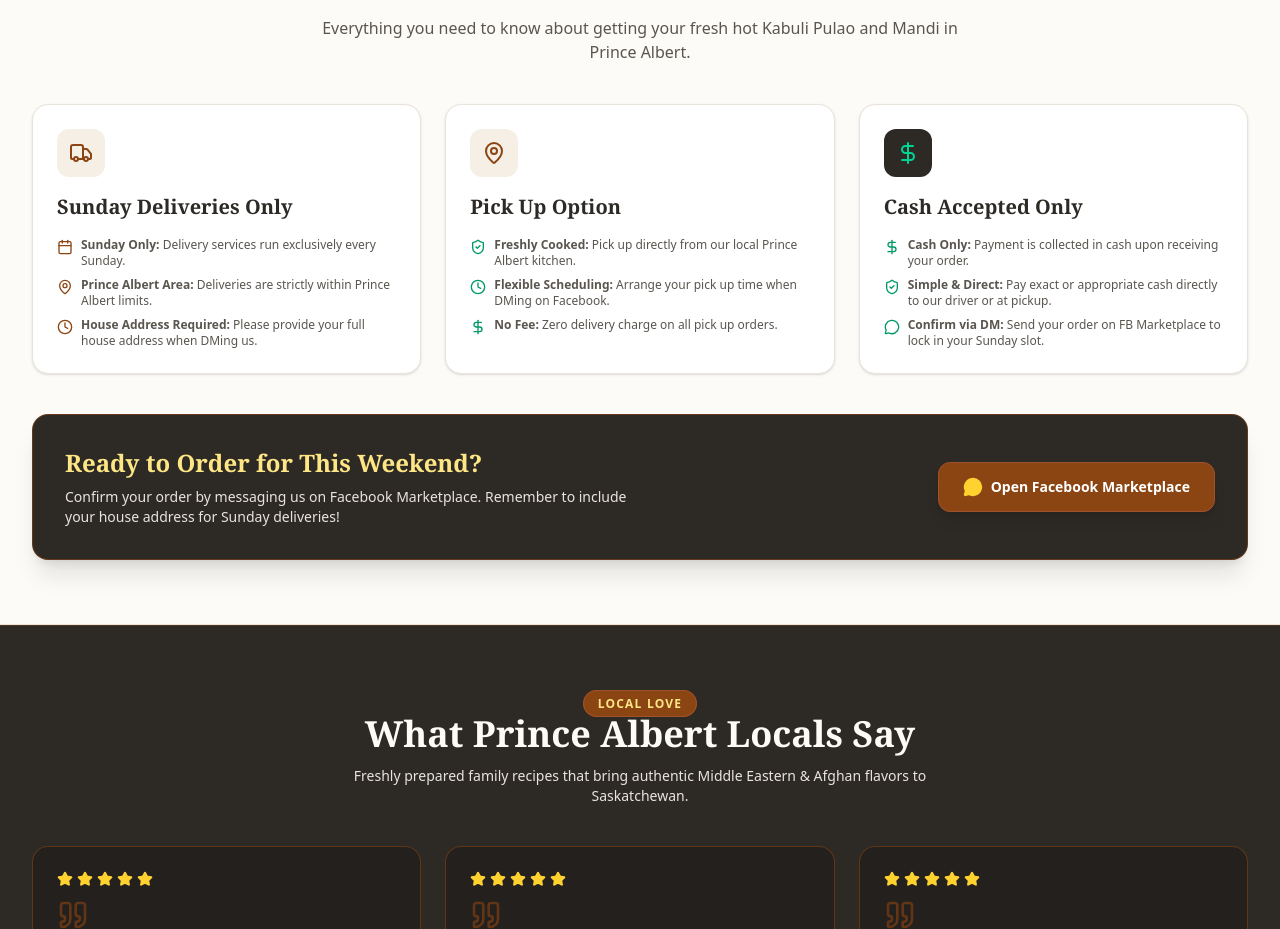
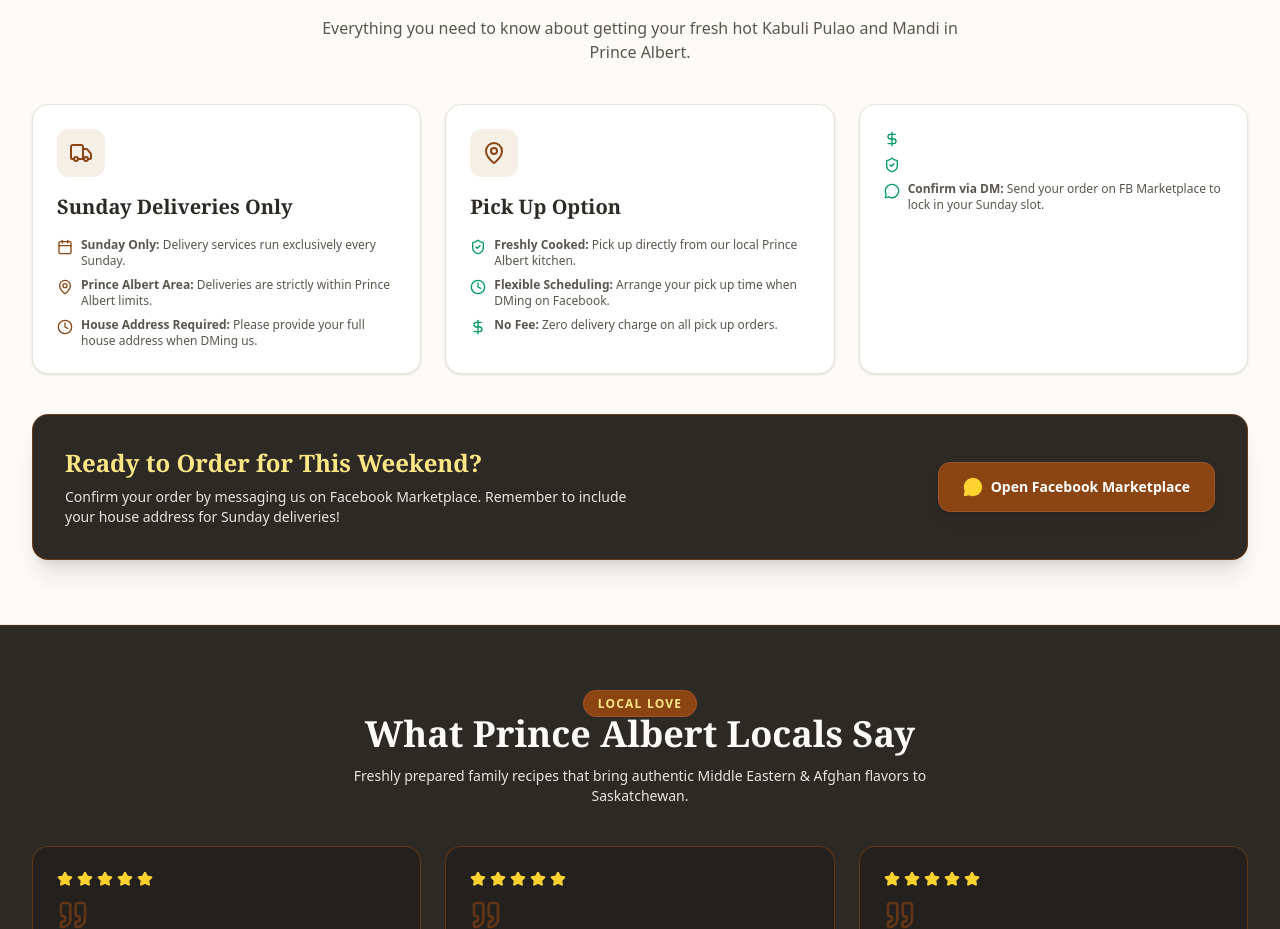
Before and after one commit to Shahadah-studs/PAhalal2, a React (Vite) app: page / in a window 1280 px wide. Shown: the part 4043-4972 px from the top of the page. Built offline with nearby package versions, Linux system fonts and the light colour scheme.

Commit message:
Update DeliveryInfoCard.tsx

```diff
--- a/src/components/DeliveryInfoCard.tsx
+++ b/src/components/DeliveryInfoCard.tsx
@@ -62,18 +62,15 @@ export const DeliveryInfoCard: React.FC = () => {
           </div>
 
           <div className="bg-white rounded-2xl p-6 shadow-sm border border-[#E9E4DB] space-y-4 hover:border-[#8B4513] transition-all">
-            <div className="w-12 h-12 rounded-xl bg-[#2D2A26] text-[#FDFBF7] flex items-center justify-center font-bold">
-              <DollarSign className="w-6 h-6 text-emerald-400" />
-            </div>
-            <h3 className="font-serif text-xl font-bold text-[#2D2A26]">Cash Accepted Only</h3>
+
             <ul className="space-y-2 text-xs text-[#5A554E]">
               <li className="flex items-start gap-2">
                 <DollarSign className="w-4 h-4 text-emerald-600 shrink-0 mt-0.5" />
-                <span><strong>Cash Only:</strong> Payment is collected in cash upon receiving your order.</span>
+
               </li>
               <li className="flex items-start gap-2">
                 <ShieldCheck className="w-4 h-4 text-emerald-600 shrink-0 mt-0.5" />
-                <span><strong>Simple &amp; Direct:</strong> Pay exact or appropriate cash directly to our driver or at pickup.</span>
+
               </li>
               <li className="flex items-start gap-2">
                 <MessageCircle className="w-4 h-4 text-emerald-600 shrink-0 mt-0.5" />
```
